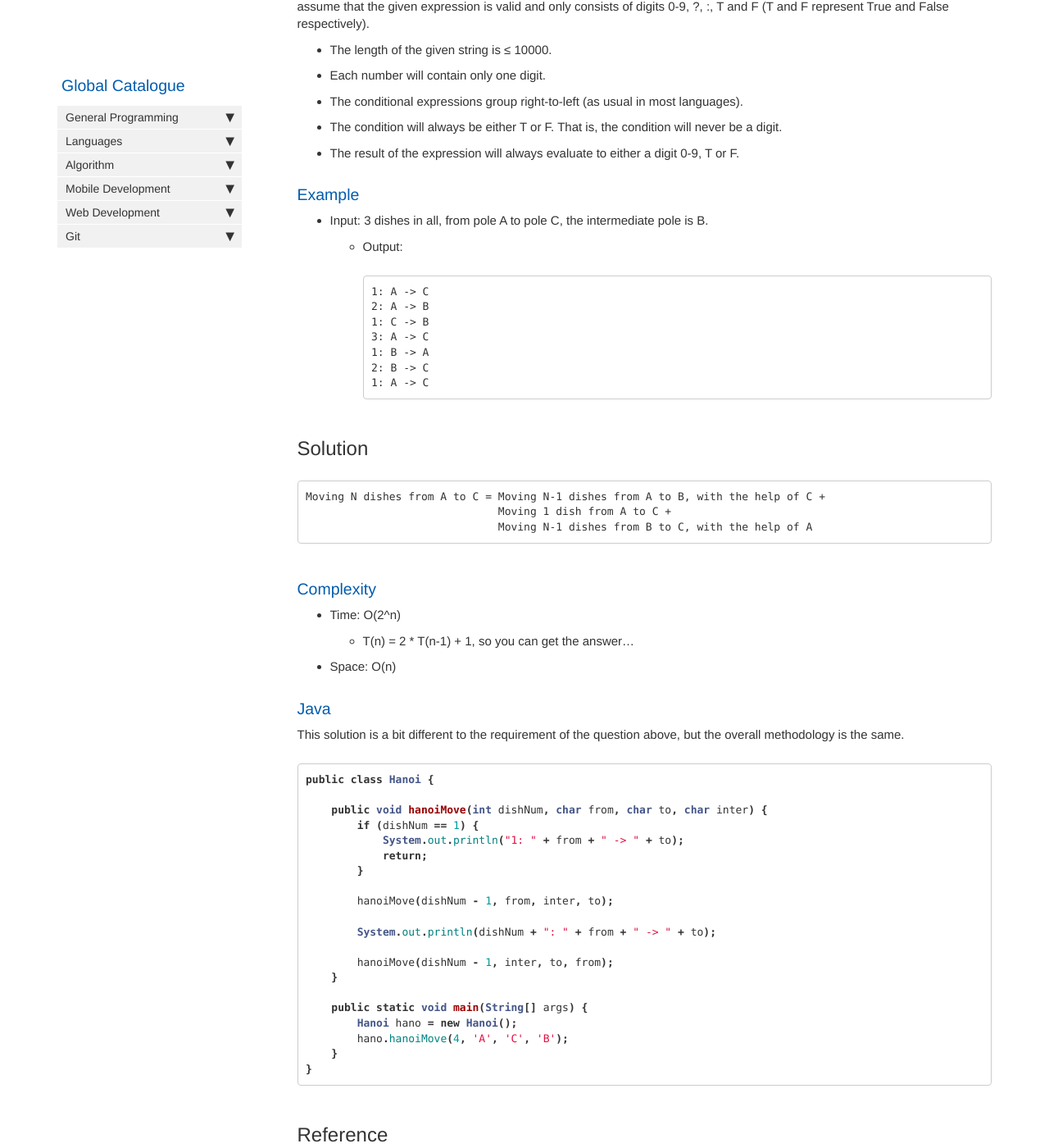
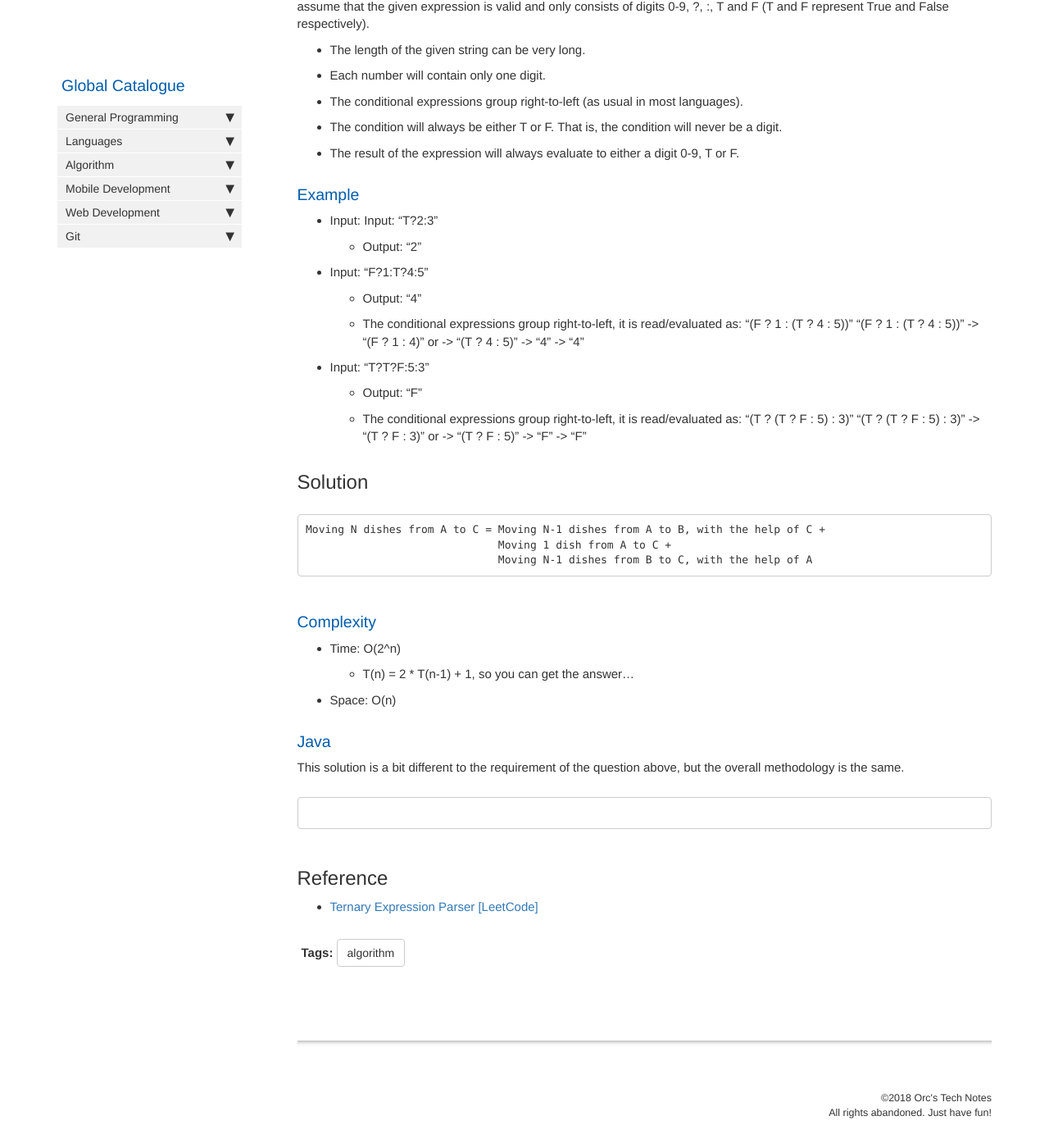
Before and after one commit to HungryOrc/hungryorc.github.io, a Jekyll site: the page built from pages/algorithm/algorithm_parse_valid_ternary_expression.md, in a window 1280 px wide and 1400 px high, scrolled down 268 px. Shown: the whole window at 82% size. Built offline with Jekyll 4.4.1, drawn with Linux system fonts in a browser that asks for light colours; nearby versions of some CDN libraries; comment, search, counter and statistics services are not loaded; some of the changed text lies outside the part shown.

Commit message:
Update algorithm_parse_valid_ternary_expression.md

````diff
--- a/pages/algorithm/algorithm_parse_valid_ternary_expression.md
+++ b/pages/algorithm/algorithm_parse_valid_ternary_expression.md
@@ -13,24 +13,27 @@ toc: false
 Given a string representing arbitrarily nested ternary expressions, calculate the result of the expression.
 You can always assume that the given expression is valid and only consists of digits 0-9, ?, :, T and F
 (T and F represent True and False respectively).
-* The length of the given string is ≤ 10000.
+* The length of the given string can be very long.
 * Each number will contain only one digit.
 * The conditional expressions group right-to-left (as usual in most languages).
 * The condition will always be either T or F. That is, the condition will never be a digit.
 * The result of the expression will always evaluate to either a digit 0-9, T or F.
 
 ### Example
-* Input: 3 dishes in all, from pole A to pole C, the intermediate pole is B.
-  * Output:
-    ```
-    1: A -> C
-    2: A -> B
-    1: C -> B
-    3: A -> C
-    1: B -> A
-    2: B -> C
-    1: A -> C
-    ```
+* Input: Input: "T?2:3"
+  * Output: "2"
+* Input: "F?1:T?4:5"
+  * Output: "4"
+  * The conditional expressions group right-to-left, it is read/evaluated as:
+             "(F ? 1 : (T ? 4 : 5))"                   "(F ? 1 : (T ? 4 : 5))"
+          -> "(F ? 1 : 4)"                 or       -> "(T ? 4 : 5)"
+          -> "4"                                    -> "4"
+* Input: "T?T?F:5:3"
+  * Output: "F"
+  * The conditional expressions group right-to-left, it is read/evaluated as:
+             "(T ? (T ? F : 5) : 3)"                   "(T ? (T ? F : 5) : 3)"
+          -> "(T ? F : 3)"                 or       -> "(T ? F : 5)"
+          -> "F"                                    -> "F"
 
 ## Solution
 ```
@@ -48,29 +51,10 @@ Moving N dishes from A to C = Moving N-1 dishes from A to B, with the help of C
 This solution is a bit different to the requirement of the question above, but the overall methodology is the same.
 
 ```java
-public class Hanoi {
 
-    public void hanoiMove(int dishNum, char from, char to, char inter) {
-	if (dishNum == 1) {
-	    System.out.println("1: " + from + " -> " + to);
-	    return;
-	}
-
-	hanoiMove(dishNum - 1, from, inter, to);
-
-	System.out.println(dishNum + ": " + from + " -> " + to);
-
-	hanoiMove(dishNum - 1, inter, to, from);
-    }
-
-    public static void main(String[] args) {
-	Hanoi hano = new Hanoi();
-	hano.hanoiMove(4, 'A', 'C', 'B');
-    }
-}
 ```
 
 ## Reference
-* [Tower of Hanoi - LintCode](https://lintcode.com/problem/tower-of-hanoi/description)
+* [Ternary Expression Parser [LeetCode]](https://leetcode.com/problems/ternary-expression-parser/description/)
 
 {% include links.html %}
````
